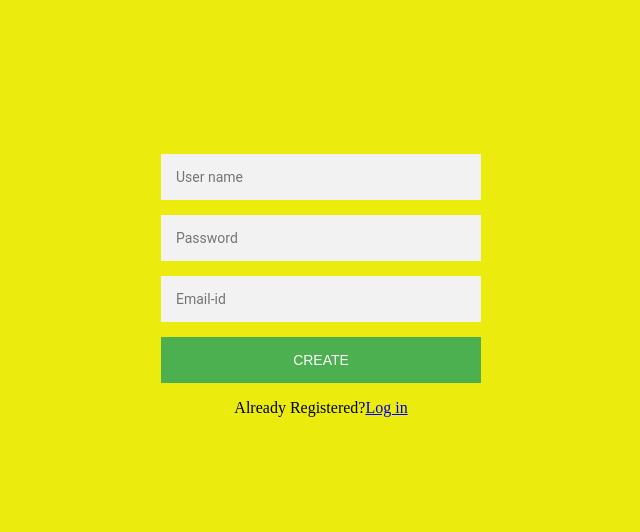
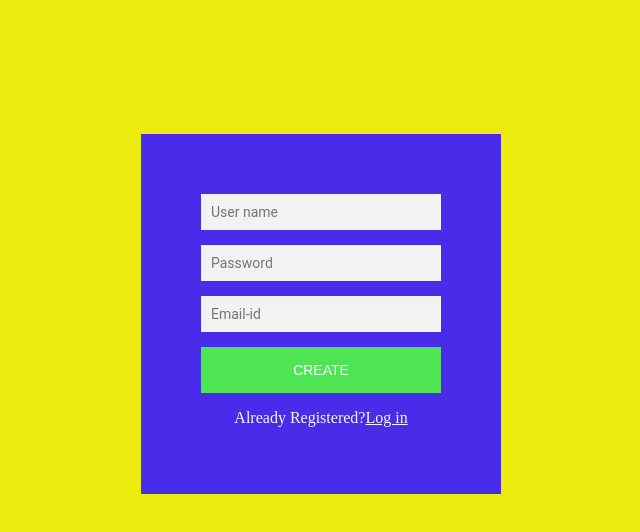
Before and after one commit to vyshupuniparthi/beingzero-web-learn, a website: page frontend/html/register.html in a window 1280 px wide. Shown: the whole page, without its empty margins (319-959 px from the left). Drawn offline with Linux system fonts and the light colour scheme.

Commit message:
updated login and registeration page

```diff
--- a/frontend/css/login.css
+++ b/frontend/css/login.css
@@ -11,11 +11,11 @@ body{
 .form{
     position:relative;
     z-index: 1;
-    background: rgb(72, 44, 233)
+    background: rgb(72, 44, 233);
     max-width: 360px;
     max-height: 300px;
     margin: 0 auto 100px;
-    padding: 10px;
+    padding: 30px;
     text-align:center;
 }
 .form input{
@@ -25,7 +25,7 @@ body{
     width:100%;
     border:0;
     margin: 0 0 15px;
-    padding:15px;
+    padding:10px;
     box-sizing: border-box;
     font-size:14px;
 }
@@ -33,7 +33,7 @@ body{
     font-family:"Roboto" sans-serif;
     text-transform: uppercase;
     outline:0;
-    background:#4CAF50;
+    background:#4fe454;
     width:100%;
     border:0;
     padding:15px;
@@ -41,3 +41,6 @@ body{
     font-size:14px;
     cursor:pointer;
 }
+p{
+    color: whitesmoke;
+}
--- a/frontend/html/register.html
+++ b/frontend/html/register.html
@@ -15,7 +15,7 @@
             <input type="text" placeholder="Password"/>
             <input type="text" placeholder="Email-id"/>
             <button>Create</button>
-            <p class="message">Already Registered?<a href="#">Log in</a></p>
+            <p class="message">Already Registered?<a href="#" style="color:whitesmoke">Log in</a></p>
             </form>
         </div>
     </div>
```
